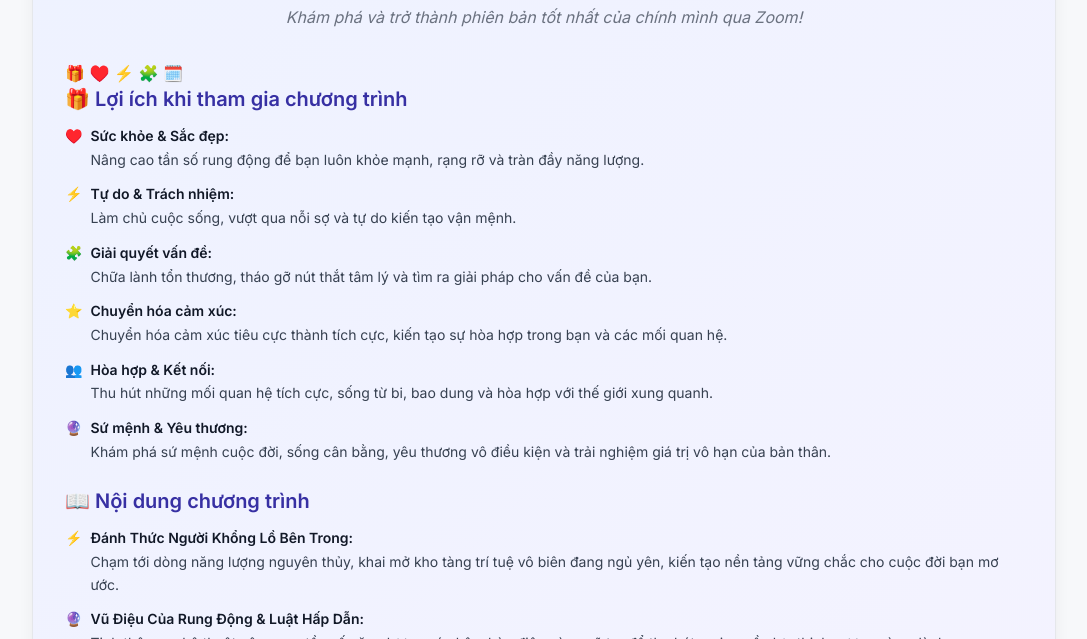
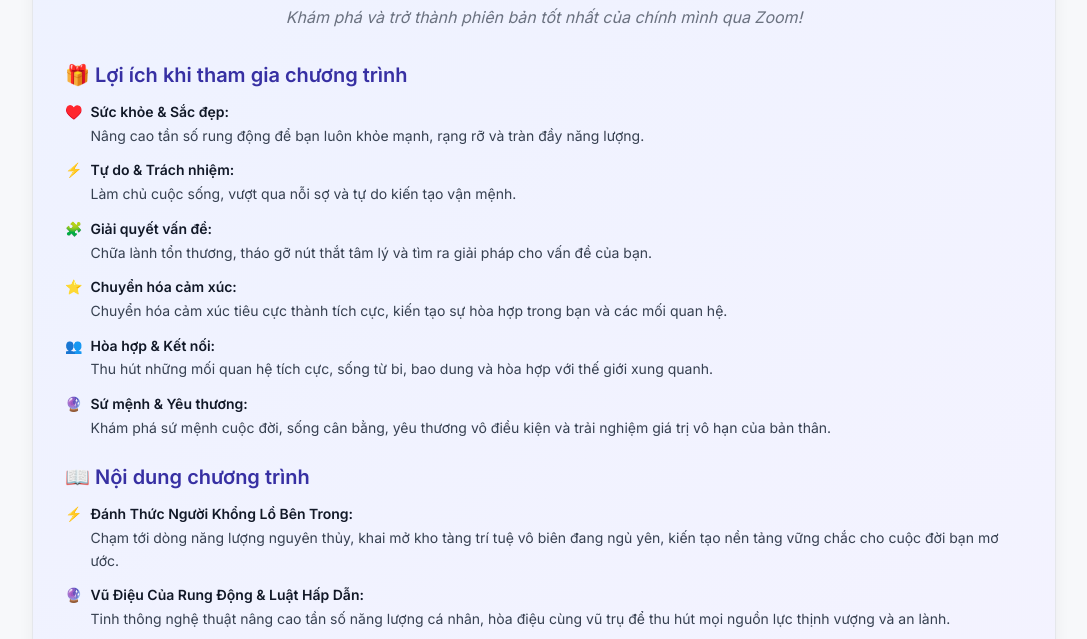
Before and after one commit to janetgtg/janetgtg.github.io, a plain HTML site: page gioi_thieu_chuong_trinh_2.html in a window 1280 px wide. Shown: the part 120-759 px from the top of the page, without its empty margins (96-1183 px from the left). Drawn offline with nearby package versions, Linux system fonts and the light colour scheme.

```diff
--- a/gioi_thieu_chuong_trinh_2.html
+++ b/gioi_thieu_chuong_trinh_2.html
@@ -110,19 +110,7 @@
                     </h2>
                     <p class="text-center text-gray-500 italic mb-8">Khám phá và trở thành phiên bản tốt nhất của chính mình qua Zoom!</p>
 
-                    <div class="space-y-6">🎁
-                        ♥️
-                        ⚡️
-                        🧩
-
-
-
-
-
-
-
-
-                        🗓️
+                    <div class="space-y-6">
                             <div>
                                 <h3 class="text-xl font-semibold online-theme-text mb-3">
                                     <!-- <i data-lucide="gift" class="icon-style online-theme-icon"></i> -->
@@ -218,21 +206,10 @@
                 </div>
             </div>
             <div class="program-card offline-theme-bg-subtle">
-
-
-
-
-
-
-
-
-
-
-
                  <div class="p-6 md:p-8">
                      <h2 class="text-2xl md:text-3xl font-bold offline-theme-text text-center mb-2">
                         <!-- <i data-lucide="rocket" class="icon-style offline-theme-icon"></i> -->
-                        🎁
+                        🚀
 
                         KIẾN TẠO TƯƠNG LAI - PHIÊN BẢN NÂNG TẦM 2025
                     </h2>
@@ -242,23 +219,23 @@
                             <div>
                                 <h3 class="text-xl font-semibold offline-theme-text mb-3">
                                     <!-- <i data-lucide="gift" class="icon-style offline-theme-icon"></i> -->
-                                    ♥️
+                                    🎁
                                     Lợi ích khi tham gia chương trình
                                 </h3>
                                  <ul class="styled-list">
                                     <li>
                                         <!-- <i data-lucide="heart" class="icon-style offline-theme-icon"></i> -->
-                                        ⚡️
+                                        ♥️
                                         <span class="hoa-my-content"><strong class="list-item-title">Sức khỏe toàn diện:</strong> Khám phá và áp dụng các phương pháp khoa học về não bộ, tâm lý học, và lối sống lành mạnh để nâng cao sức khỏe thể chất và tinh thần.</span>
                                     </li>
                                     <li>
                                         <!-- <i data-lucide="zap" class="icon-style offline-theme-icon"></i> -->
-                                        🧩
+                                        ⚡️
                                         <span class="hoa-my-content"><strong class="list-item-title">Tự do nội tâm:</strong> Làm chủ suy nghĩ, cảm xúc, và hành động, vượt qua nỗi sợ hãi, kiến tạo cuộc sống tự do.</span>
                                     </li>
                                     <li>
                                         <!-- <i data-lucide="puzzle" class="icon-style offline-theme-icon"></i> -->
-                                        ⭐️
+                                        🧩
                                         <span class="hoa-my-content"><strong class="list-item-title">Chữa lành và thức tỉnh:</strong> Thấu hiểu, chữa lành tổn thương, giải phóng tắc nghẽn tâm lý, khám phá sứ mệnh cá nhân.</span>
                                     </li>
                                     <li>
@@ -268,7 +245,7 @@
                                     </li>
                                     <li>
                                         <!-- <i data-lucide="trending-up" class="icon-style offline-theme-icon"></i> -->
-                                        🔮
+                                        📈
                                         <span class="hoa-my-content"><strong class="list-item-title">Phát triển bền vững:</strong> Áp dụng nguyên tắc truyền thống và khoa học để sống cân bằng, hạnh phúc, đóng góp cho bản thân và xã hội.</span>
                                     </li>
                                 </ul>
@@ -276,33 +253,33 @@
                              <div>
                                 <h3 class="text-xl font-semibold offline-theme-text mb-3">
                                     <!-- <i data-lucide="brain-cog" class="icon-style offline-theme-icon"></i> -->
-                                    🔮
+                                    📖
                                     Nội dung chương trình
                                 </h3>
                                  <ul class="styled-list">
                                      <li>
                                          <!-- <i data-lucide="infinity" class="icon-style offline-theme-icon"></i> -->
-                                         🪷
+                                         ♾️
                                          <span class="hoa-my-content"><strong class="list-item-title">Khai Mở Suối Nguồn Tiềm Năng Vô Tận:</strong> Hành trình kết nối sâu sắc với năng lượng nguyên thủy, đánh thức và giải phóng sức mạnh trí tuệ tiềm ẩn đang chờ đợi bạn.</span>
                                      </li>
                                     <li>
                                         <!-- <i data-lucide="atom" class="icon-style offline-theme-icon"></i> -->
-                                        🌍
+                                        ⚛️
                                          <span class="hoa-my-content"><strong class="list-item-title">Giải Mã Não Bộ & Tâm Lý Học Khai Sáng:</strong> Ứng dụng những khám phá khoa học tiên tiến nhất về não bộ và tâm trí để làm chủ tư duy, kiến tạo cảm xúc tích cực và định hình tương lai.</span>
                                     </li>
                                     <li>
                                         <!-- <i data-lucide="wind" class="icon-style offline-theme-icon"></i> -->
-                                        🗓️
+                                        🪷
                                         <span class="hoa-my-content"><strong class="list-item-title">Alchemist - Nghệ Thuật Chuyển Hóa Tâm Thức:</strong> Làm chủ quy trình giả kim thuật nội tâm, biến đổi mọi tắc nghẽn thành sức mạnh, kiến tạo bình yên vững chãi và sự minh triết rạng ngời.</span>
                                     </li>
                                     <li>
                                         <!-- <i data-lucide="yin-yang" class="icon-style offline-theme-icon"></i> -->
-                                        🗓️
+                                        🔮
                                         <span class="hoa-my-content"><strong class="list-item-title">Hội Tụ Tinh Hoa - Sống Đời An Nhiên, Cân Bằng:</strong> Chắt lọc và thực hành những giá trị cốt lõi từ minh triết Đông Tây, xây dựng một lối sống hài hòa, từ ái và kết nối sâu sắc vạn vật.</span>
                                     </li>
                                     <li>
                                         <!-- <i data-lucide="compass" class="icon-style offline-theme-icon"></i> -->
-                                        🗓️
+                                        🧭
                                         <span class="hoa-my-content"><strong class="list-item-title">Thắp Sáng Ngọn Hải Đăng Sứ Mệnh:</strong> Cuộc hành trình thiêng liêng khám phá tiếng gọi sâu thẳm của linh hồn, sống trọn vẹn giá trị cốt lõi và lan tỏa ánh sáng phụng sự cộng đồng.</span>
                                     </li>
                                 </ul>
```
